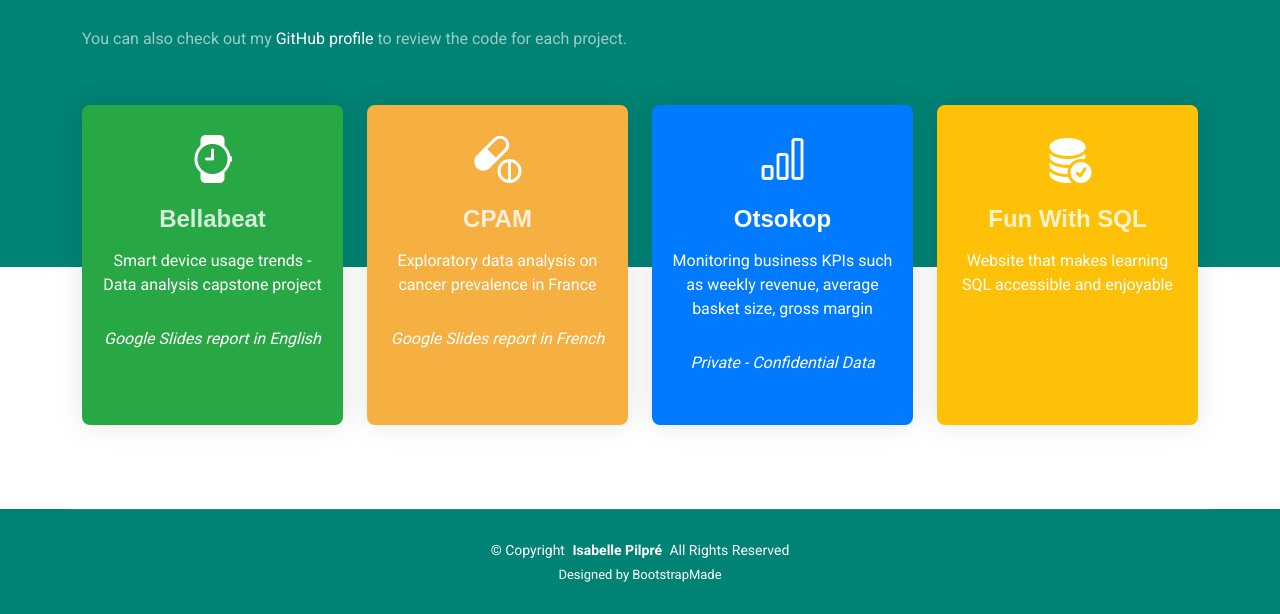
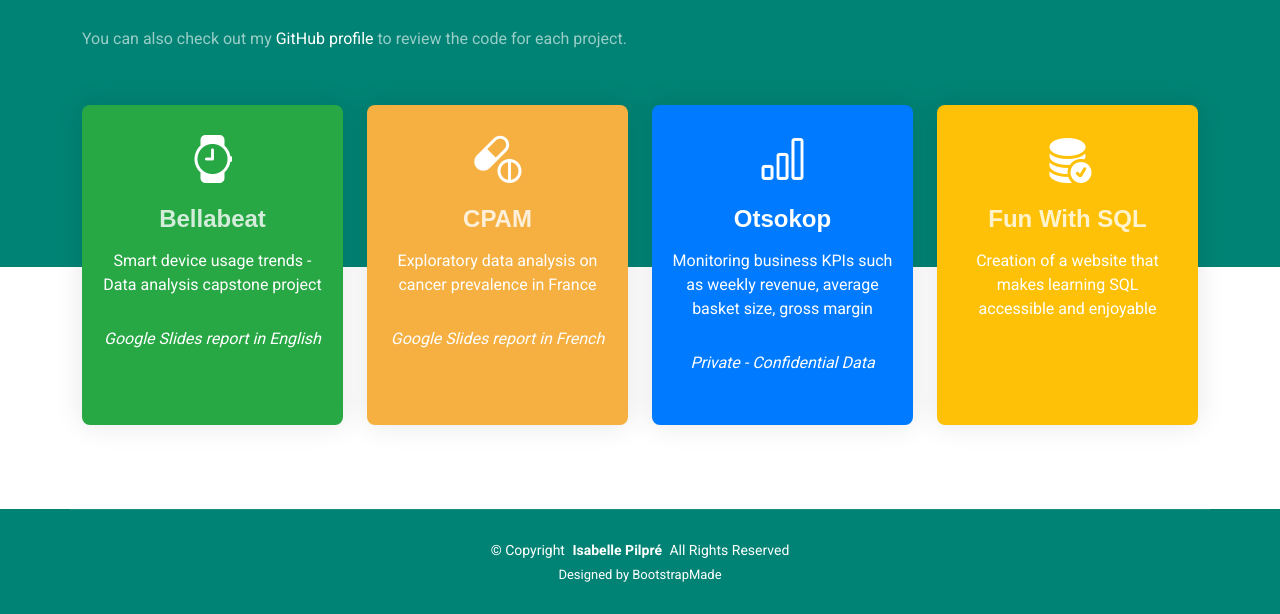
Before and after one commit to isa-pilpre/isa-pilpre.github.io, a plain HTML site: page index.html in a window 1280 px wide. Shown: the part 262-876 px from the top of the page. Drawn offline with Linux system fonts and the light colour scheme.

Commit message:
Update index.html

```diff
--- a/index.html
+++ b/index.html
@@ -157,7 +157,7 @@
               <div class="icon-box icon-box-yellow">
                 <div class="icon"><i class="bi bi-database-fill-check"></i></div>
                   <h4 class="title"><a href="https://www.funwithsql.com/" class="stretched-link">Fun With SQL</a></h4>
-                <p>Website that makes learning SQL accessible and enjoyable</p>
+                <p>Creation of a website that makes learning SQL accessible and enjoyable</p>
               </div>
             </div><!-- End Icon Box -->
 
```
